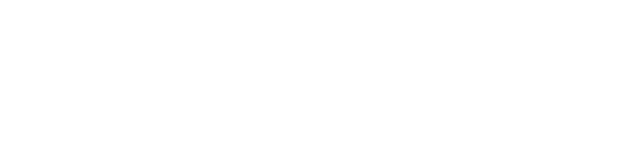
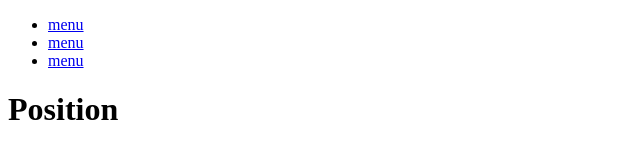
Before and after one commit to Milkacola/position_gyak, a plain HTML site: page index.html in a window 1280 px wide. Shown: the whole page, without its empty margins (0-640 px from the left). Drawn offline with Linux system fonts and the light colour scheme.

Commit message:
kjhnkjnkl

```diff
--- a/index.html
+++ b/index.html
@@ -7,6 +7,19 @@
     <link rel="stylesheet" href="stilus.css">
 </head>
 <body>
+    <main>
+        <nav>
+            <ul>
+                <li><a href="#">menu</a></li>
+                <li><a href="#">menu</a></li>
+                <li><a href="#">menu</a></li>
+            </ul>
 
+        </nav>
+        <header><h1>Position</h1></header>
+        <article>
+
+        </article>
+    </main>
 </body>
 </html>
```
